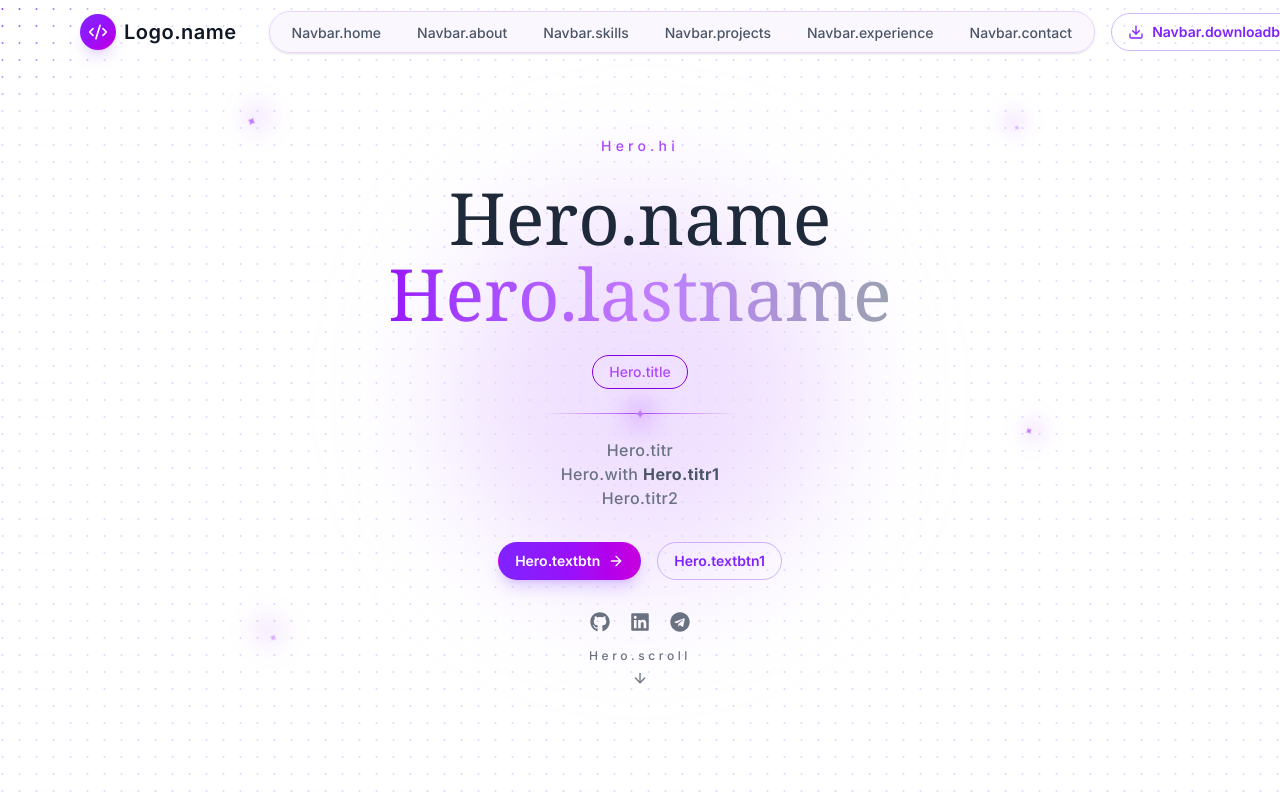
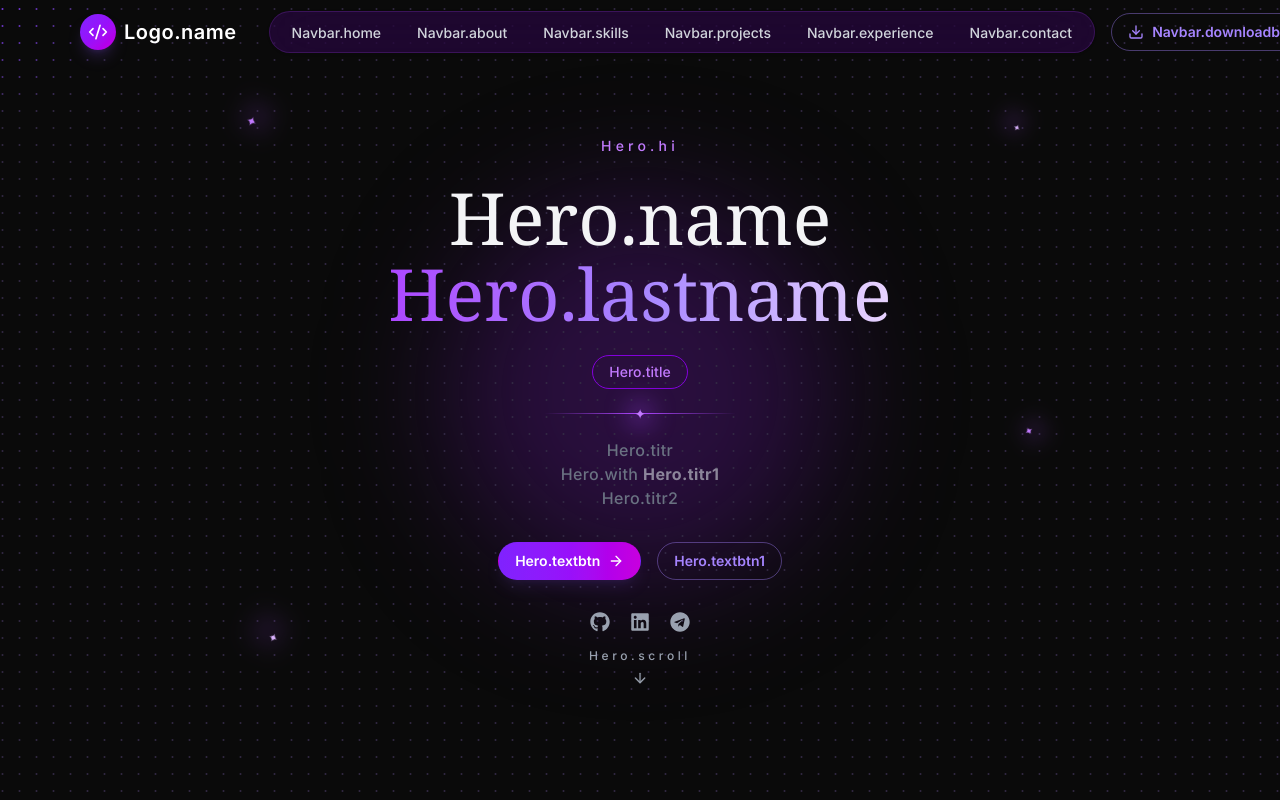
Before and after one commit to Sabamahdavi84/portfolio-website, a Next.js app in the folder portfolio/: page /en in a window 1280 px wide. Shown: the top 800 px of the page. Built offline with nearby package versions, Linux system fonts and the light colour scheme.

Commit message:
edited theme section

```diff
--- a/portfolio/app/layout.tsx
+++ b/portfolio/app/layout.tsx
@@ -18,7 +18,7 @@ export default function RootLayout({
   return (
     <html
       lang="en"
-      className={"h-full antialiased"}
+      className={"dark h-full antialiased"}
       data-scroll-behavior="smooth"
     >
       <body className="min-h-full flex flex-col">
--- a/portfolio/app/theme/ThemeContext.tsx
+++ b/portfolio/app/theme/ThemeContext.tsx
@@ -9,13 +9,33 @@ interface ThemeContextType {
 const ThemeContext = createContext<ThemeContextType | undefined>(undefined);
 
 export const ThemeProvider = ({ children }: { children: ReactNode }) => {
-  const [theme, setTheme] = useState<"light" | "dark">("light");
+  const [theme, setTheme] = useState<"light" | "dark">("dark");
 
+  // useEffect(() => {
+  //   const savedTheme = localStorage.getItem("theme") as "light" | "dark" | null;
+  //   if (savedTheme) setTheme(savedTheme);
+  //   if (savedTheme === "dark") document.documentElement.classList.add("dark");
+  // }, []);
   useEffect(() => {
-    const savedTheme = localStorage.getItem("theme") as "light" | "dark" | null;
-    if (savedTheme) setTheme(savedTheme);
-    if (savedTheme === "dark") document.documentElement.classList.add("dark");
-  }, []);
+  const savedTheme = localStorage.getItem("theme") as
+    | "light"
+    | "dark"
+    | null;
+
+  const initialTheme = savedTheme ?? "dark";
+
+  setTheme(initialTheme);
+
+  document.documentElement.classList.remove("dark");
+
+  if (initialTheme === "dark") {
+    document.documentElement.classList.add("dark");
+  }
+
+  if (!savedTheme) {
+    localStorage.setItem("theme", "dark");
+  }
+}, []);
 
   const toggleTheme = () => {
     const newTheme = theme === "dark" ? "light" : "dark";
--- a/portfolio/proxy.ts
+++ b/portfolio/proxy.ts
@@ -2,10 +2,10 @@ import createMiddleware from 'next-intl/middleware';
 
 export default createMiddleware({
   // لیست زبان‌هایی که پشتیبانی می‌کنید
-  locales: ['en', 'fa', 'ar'],
+  locales: ['en', 'fa'],
 
   // زبان پیش‌فرض وقتی کاربر آدرس خالی می‌زند
-  defaultLocale: 'fa'
+  defaultLocale: 'en'
 });
 
 export const config = {
```
